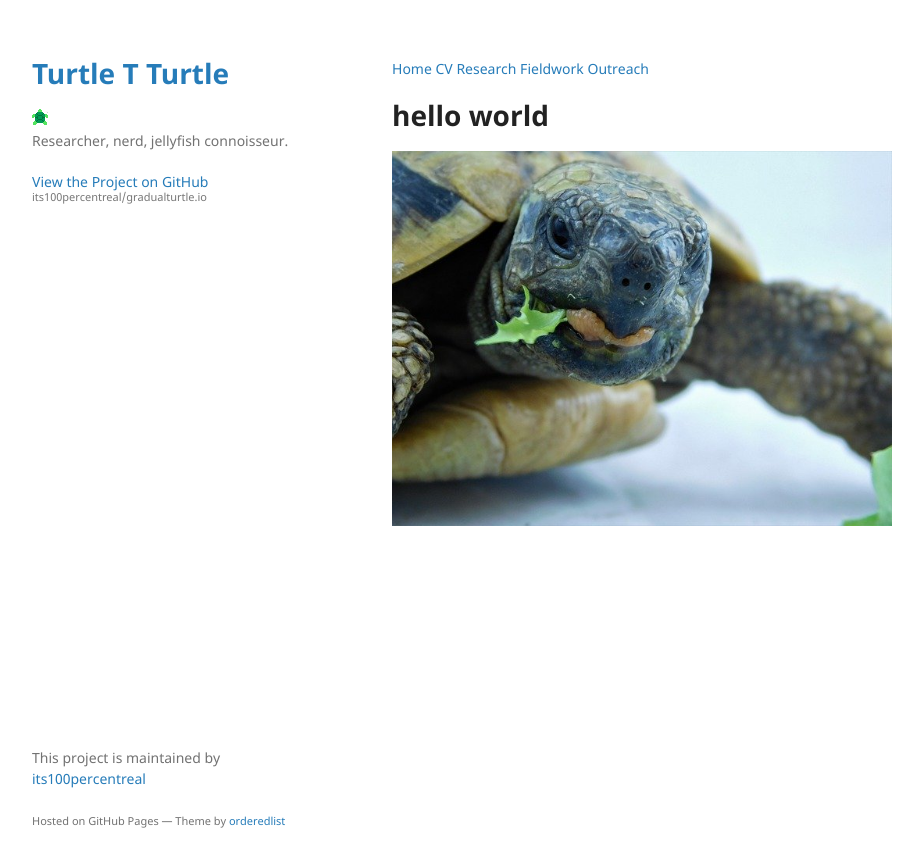
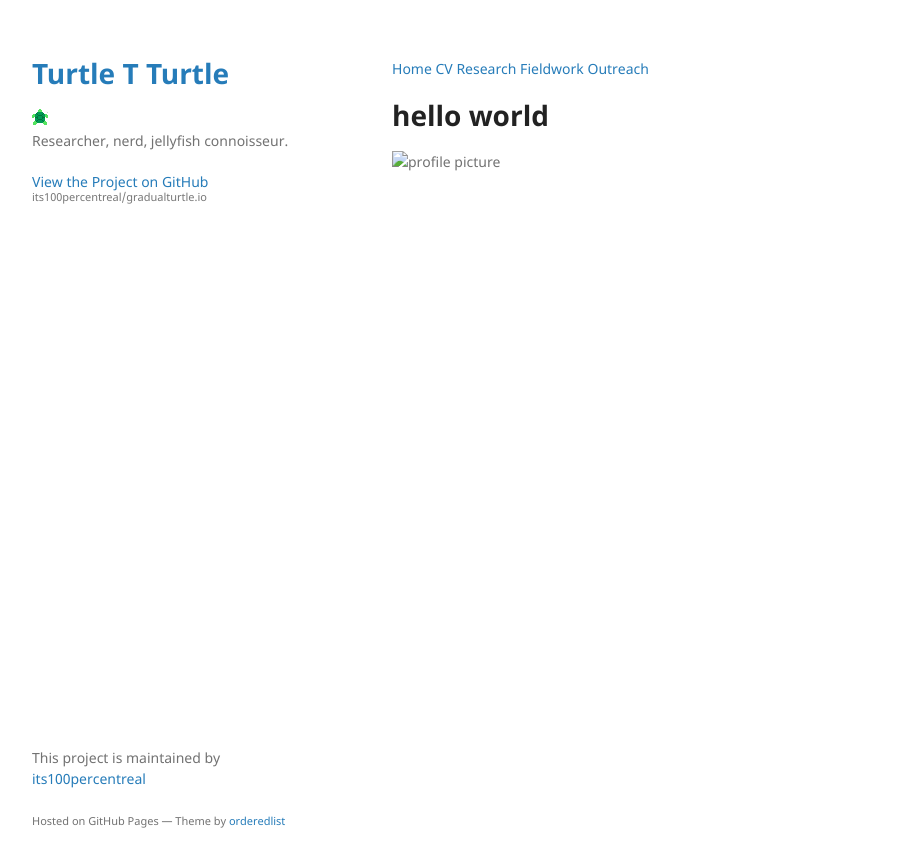
Before and after one commit to its100percentreal/gradualturtle.io, a Jekyll site: the page built from index.html, in a window 1280 px wide. Shown: the top 867 px of the page, without its empty margins (178-1101 px from the left). Built offline with Jekyll 4.4.1, drawn with Linux system fonts in a browser that asks for light colours.

Commit message:
trying to fix profile pic

```diff
--- a/index.html
+++ b/index.html
@@ -6,4 +6,4 @@ layout: default
 ---
 
 <h1>hello world</h1>
-<img src="/assets/images/profile.jpg" alt="profile picture">
+<img src="gradualturtle.io/assets/images/profile.jpg" alt="profile picture">
```
